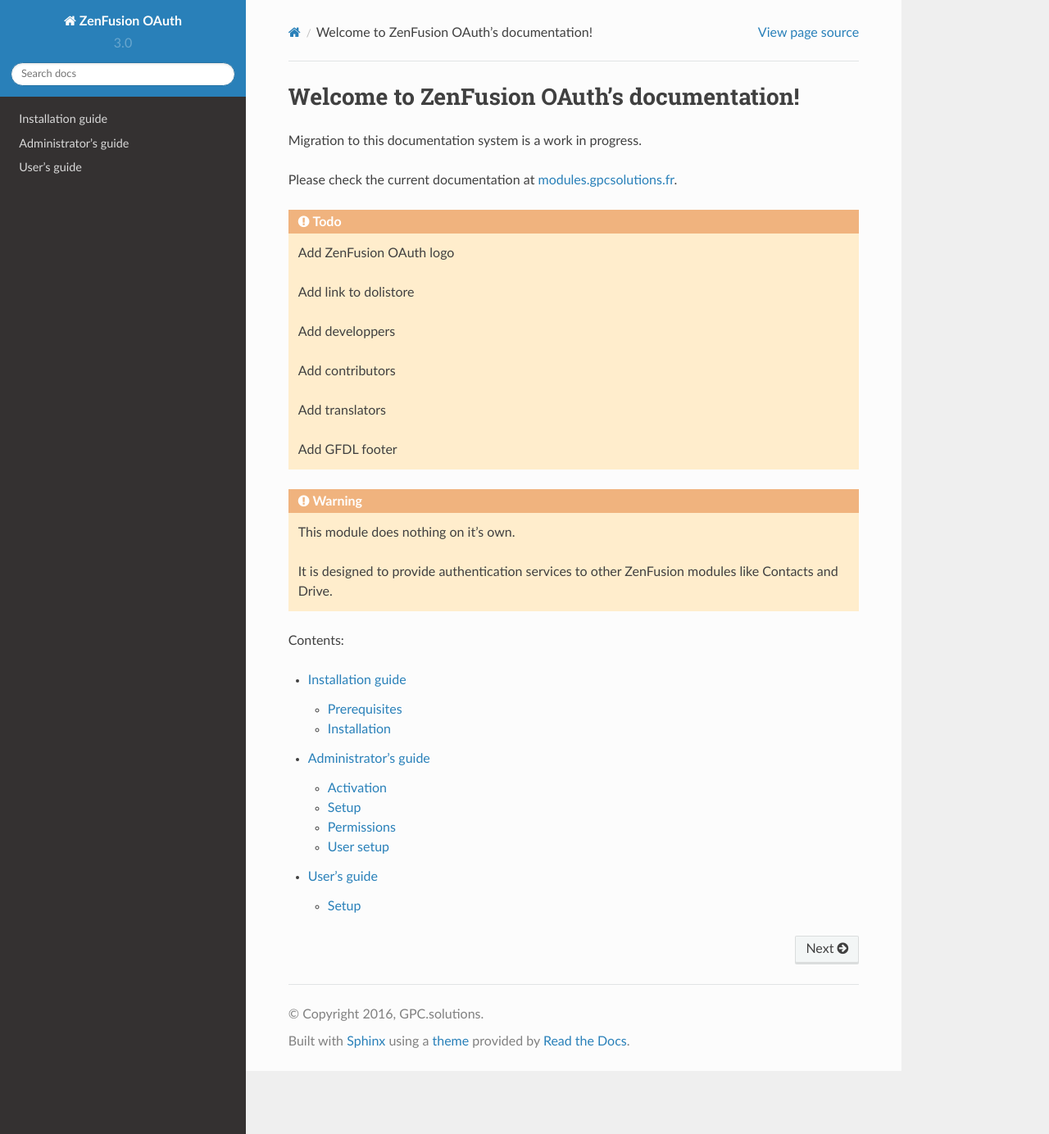
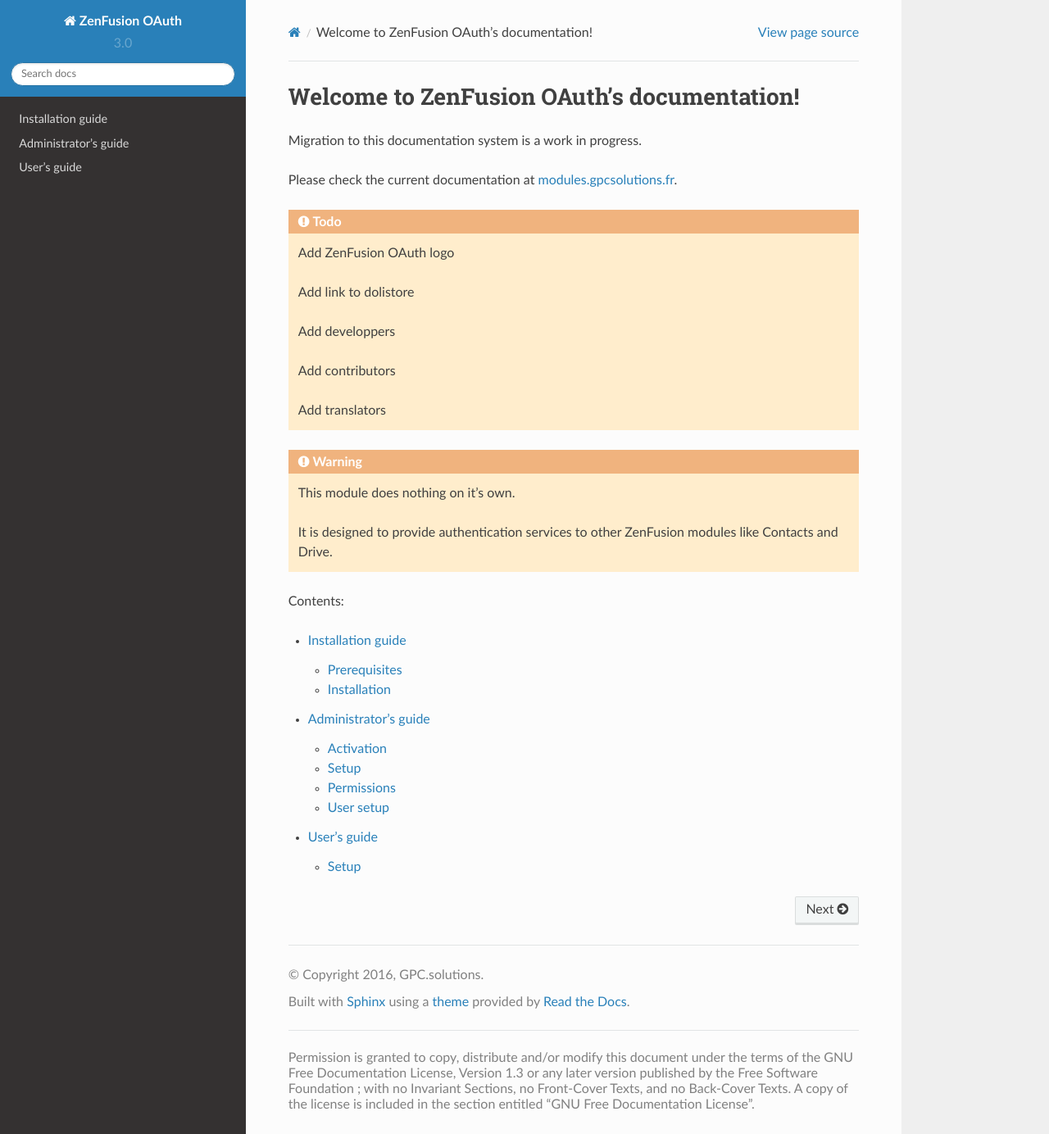
Before and after one commit to GPCsolutions/zenfusionoauth, a Sphinx documentation site: the page built from docs/index.rst, in a window 1280 px wide and 1384 px high. Shown: the whole window at 82% size. Built offline with Sphinx 7.4.7 and the Read the Docs theme 2.0.0, drawn with Linux system fonts in a browser that asks for light colours.

Commit message:
Added GFDL footer text

```diff
--- /dev/null
+++ b/docs/_templates/footer.html
@@ -0,0 +1,8 @@
+{% extends "!footer.html" %}
+{% block extrafooter %}
+	<hr>
+	<!-- TODO: add GFDL logo -->
+	<div>
+		{{ _("Permission is granted to copy, distribute and/or modify this document under the terms of the GNU Free Documentation License, Version 1.3 or any later version published by the Free Software Foundation ; with no Invariant Sections, no Front-Cover Texts, and no Back-Cover Texts. A copy of the license is included in the section entitled “GNU Free Documentation License”.") }}
+	</div>
+{% endblock %}
--- a/docs/index.rst
+++ b/docs/index.rst
@@ -25,8 +25,6 @@
 
    Add translators
 
-   Add GFDL footer
-
 .. warning::
 
    This module does nothing on it's own.
```
Also changed, not shown: 6 other files.
